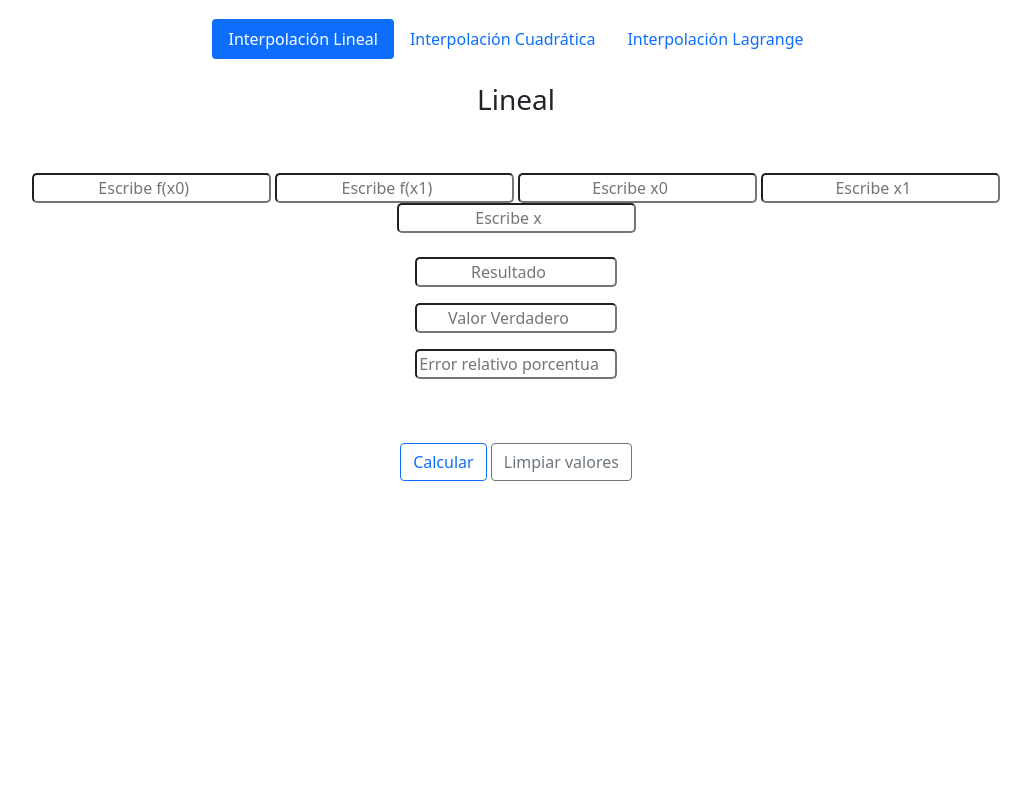
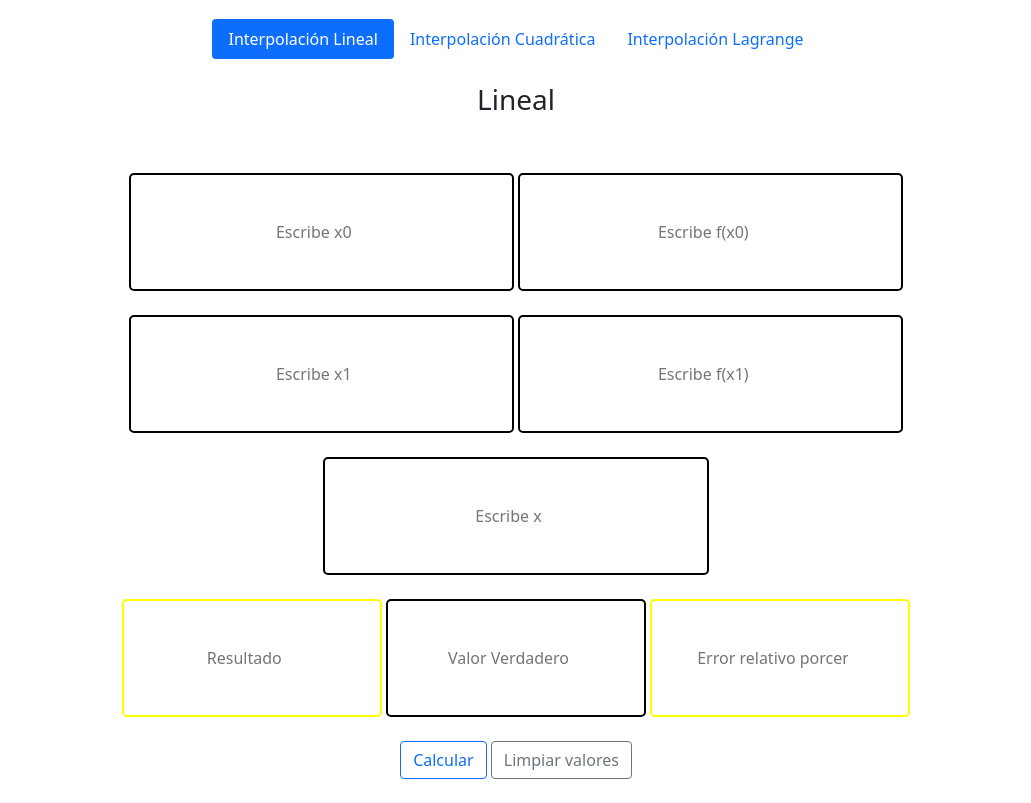
Before and after one commit to RKamey/metodosNumericos, a plain HTML site: page index.html in a window 1280 px wide. Both pictures are taken after a click on the tab "Interpolación Lineal". Shown: the part 53-856 px from the top of the page, without its empty margins (124-1155 px from the left). Before the commit the page ends 800 px from the top, so only its background shows below. Drawn offline with nearby package versions, Linux system fonts and the light colour scheme.

Commit message:
Add files via upload
Estructura

```diff
--- a/index.html
+++ b/index.html
@@ -38,16 +38,20 @@
       <br>
       <div id="lineal">
       <form id="formulario">
-        <input type="number" class="redondeado text-center" placeholder="Escribe f(x0)" id="fx0">
-        <input type="number" class="redondeado text-center" placeholder="Escribe f(x1)" id="fx1">
-        <input type="number" class="redondeado text-center" placeholder="Escribe x0" id="x0">
-        <input type="number" class="redondeado text-center" placeholder="Escribe x1" id="x1">
-        <input type="number" class="redondeado text-center" placeholder="Escribe x" id="x">
+        <input type="number" class="izquierda text-center" placeholder="Escribe x0" id="x0">
+       <input type="number" class="derecha text-center" placeholder="Escribe f(x0)" id="fx0">
         <br>
         <br>
-        <p><input type="number" style="width: 17%" class="redondeado text-center" placeholder="Resultado" id="resultado" readonly></p>
-        <p><input type="number" style="width: 17%" class="redondeado text-center" placeholder="Valor Verdadero" id="valorV"></p>
-        <p><input type="number" style="width: 17%" class="redondeado text-center" placeholder="Error relativo porcentual" id="errorRPL" readonly></p>
+        <input type="number" class="izquierda text-center" placeholder="Escribe x1" id="x1">
+        <input type="number" class="derecha text-center" placeholder="Escribe f(x1)" id="fx1">
+        <br>
+        <br>
+        <input type="number" class="izquierda text-center" placeholder="Escribe x" id="x">
+        <br>
+        <br>
+        <input type="number" style="width: 27%" class="resultado text-center" placeholder="Resultado" id="resultado" readonly>
+        <input type="number" style="width: 27%" class="derecha text-center" placeholder="Valor Verdadero" id="valorV">
+        <input type="number" style="width: 27%" class="resultado text-center" placeholder="Error relativo porcentual" id="errorRPL" readonly>
         <br>
         <br>
         <input type="button" class="btn btn-outline-primary" name="Calcular" value="Calcular" onclick="lineal(); errorRL()">
@@ -62,19 +66,26 @@
       <br>
       <div id="cuadratica">
       <form id="formularioC">
-        <input type="number" class="redondeado text-center" placeholder="Valor de f(x)" id="fxCuadratica">
-        <input type="number" class="redondeado text-center" placeholder="Escribe f(x0)" id="fx00">
-        <input type="number" class="redondeado text-center" placeholder="Escribe f(x1)" id="fx01">
-        <input type="number" class="redondeado text-center" placeholder="Escribe f(x2)" id="fx02">
-        <input type="number" class="redondeado text-center" placeholder="Escribe x0" id="x00">
-        <input type="number" class="redondeado text-center" placeholder="Escribe x1" id="x01">
-        <input type="number" class="redondeado text-center" placeholder="Escribe x2" id="x02">
-        <input type="number" class="redondeado text-center" placeholder="Escribe x" id="xx">
         <br>
         <br>
-        <p><input type="number" style="width: 17%" class="redondeado text-center" placeholder="Resultado" id="resultadoC" readonly></p>
-        <p><input type="number" style="width: 17%" class="redondeado text-center" placeholder="Valor Verdadero" id="vVcua"></p>
-        <p><input type="number" style="width: 17%" class="redondeado text-center" placeholder="Error relativo porcentual" id="eRPC" readonly></p>
+        <input type="number" class="izquierda text-center" placeholder="Escribe x0" id="x00">
+        <input type="number" class="derecha text-center" placeholder="Escribe f(x0)" id="fx00">
+        <br>
+        <br>
+        <input type="number" class="izquierda text-center" placeholder="Escribe x1" id="x01">
+        <input type="number" class="derecha text-center" placeholder="Escribe f(x1)" id="fx01">
+        <br>
+        <br>
+        <input type="number" class="izquierda text-center" placeholder="Escribe x2" id="x02">
+        <input type="number" class="derecha text-center" placeholder="Escribe f(x2)" id="fx02">
+        <br>
+        <br>
+        <input type="number" class="izquierda text-center" placeholder="Escribe x" id="xx">
+        <br>
+        <br>
+        <input type="number" style="width: 27%" class="resultado text-center" placeholder="Resultado" id="resultadoC" readonly>
+        <input type="number" style="width: 27%" class="especial text-center" placeholder="Valor Verdadero" id="vVcua">
+        <input type="number" style="width: 27%" class="resultado text-center" placeholder="Error relativo porcentual" id="eRPC" readonly>
         <br>
         <br>
         <input type="button" class="btn btn-outline-primary" name="Calcular" value="Calcular" onclick="cuadratica(); errorRPC()">
--- a/main.js
+++ b/main.js
@@ -25,7 +25,7 @@ function errorRL() {
     let ekis1 = parseFloat(document.getElementById("x1").value);
     let ekis = parseFloat(document.getElementById("x").value);
     let lineal = (efe0 + (efe1 - efe0) / (ekis1 - ekis0)) * (ekis - ekis0);
-    //let prueba = 10;
+
     let valorVerdadero = parseFloat(document.getElementById("valorV").value);
     let errorVerdadero = valorVerdadero - lineal;
     let errorPorcentual = (errorVerdadero / valorVerdadero) * 100;
--- a/style.css
+++ b/style.css
@@ -2,6 +2,52 @@ h2 {
     text-decoration-line: underline;
 }
 
-.redondeado {
+.derecha {
     border-radius: 5px;
+    padding: 45px 35px;
+    width: 40%;
+    text-align: right;
+    direction: right;
+    border: 2px solid black;
 }
+
+.izquierda {
+    border-radius: 5px;
+    padding: 45px 35px;
+    width: 40%;
+    text-align: left;
+    border: 2px solid black;
+}
+
+.especial {
+    border-radius: 5px;
+    padding: 45px 35px;
+    width: 40%;
+    text-align: right;
+    border: 2px solid black;
+}
+
+.resultado {
+    border-radius: 5px;
+    padding: 45px 45px;
+    width: 40%;
+    text-align: right;
+    border: 2px solid yellow;
+}
+
+.nombres{
+    text-align: center;
+}
+
+
+
+.calculator-display{
+    padding: 25px 15px;
+    width: 100%;
+    text-align: right;
+    border: 1px solid gray;
+}
+
+.formularioC{
+    height: 450px;
+}
```
